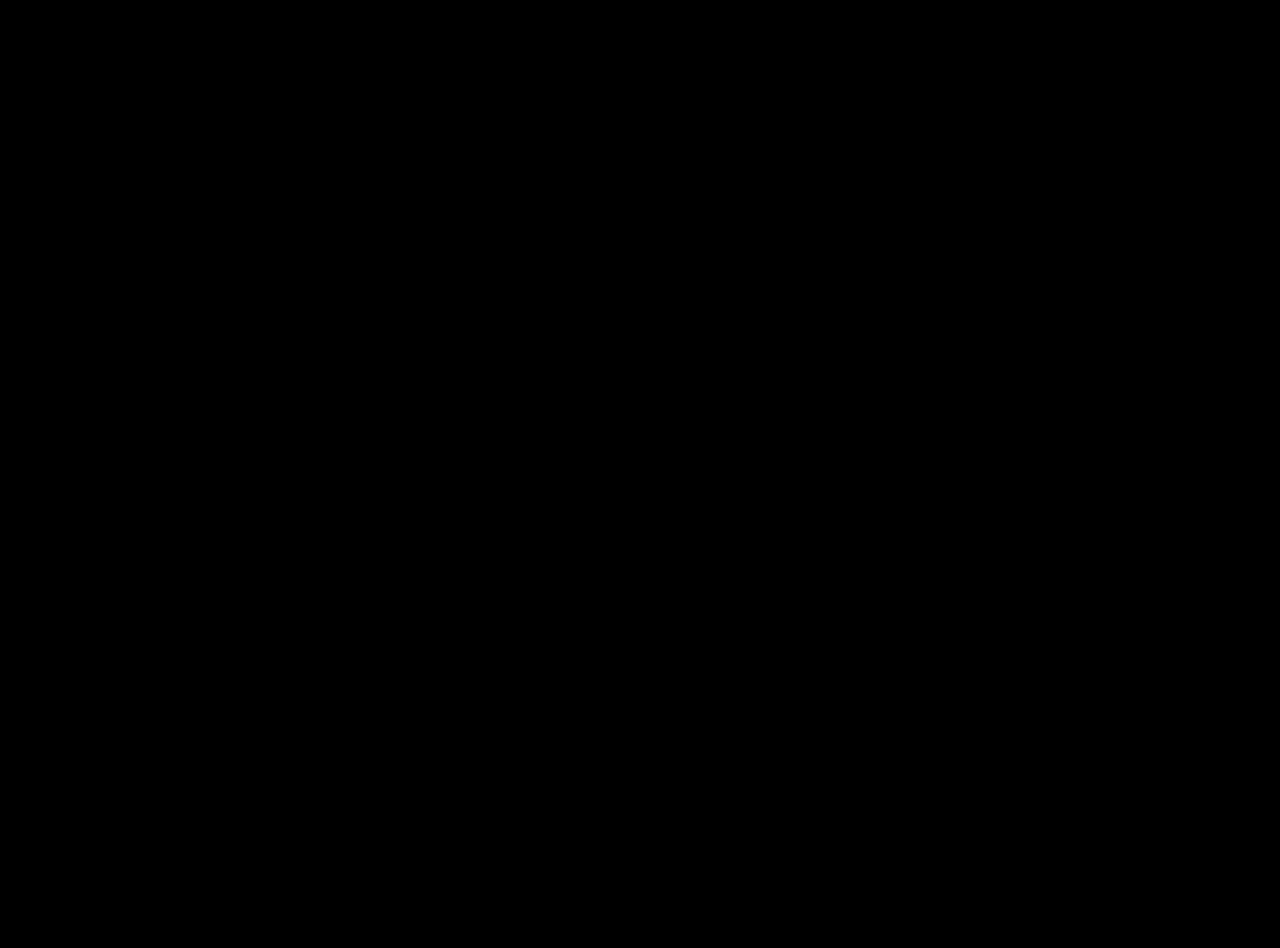
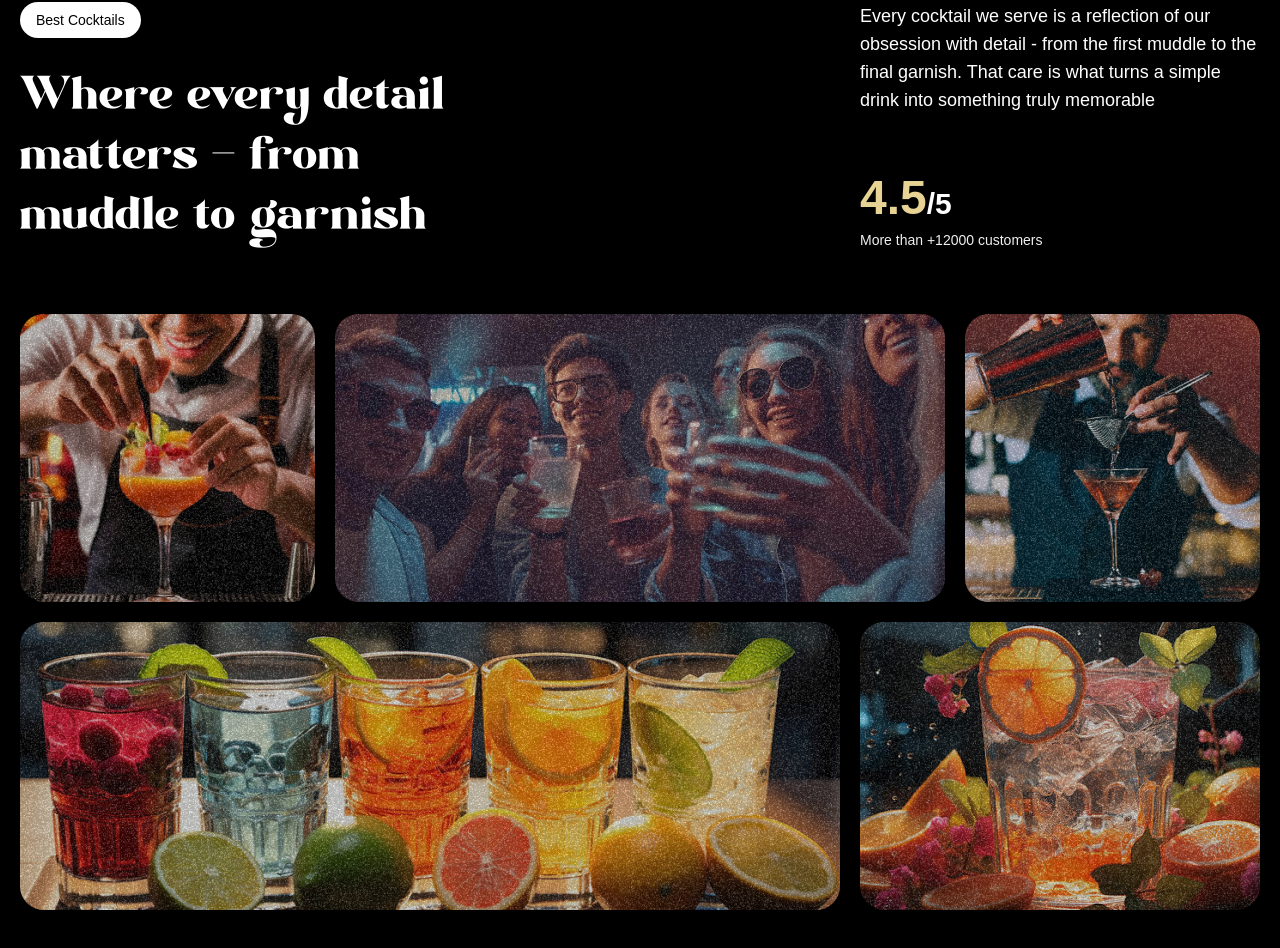
Before and after one commit to abhimajeti24/MocktailLander, a React (Vite) app: page / in a window 1280 px wide. Shown: the part 1710-2658 px from the top of the page. Before the commit the page ends 1600 px from the top, so only its background shows below. Built offline with nearby package versions, Linux system fonts and the light colour scheme; a web font is replaced by a local one.

Commit message:
Added about us section

```diff
--- a/src/App.jsx
+++ b/src/App.jsx
@@ -4,6 +4,7 @@
 import Navbar from './components/Navbar';
 import Hero from './components/Hero';
 import Cocktails from './components/Cocktails';
+import About from './components/About';
 
 gsap.registerPlugin(ScrollTrigger, SplitText);
 
@@ -13,6 +14,7 @@
       <Navbar/>
       <Hero/>
       <Cocktails/>
+      <About/>
     </main>
   )
 }
--- /dev/null
+++ b/src/components/About.jsx
@@ -0,0 +1,89 @@
+import { useGSAP } from '@gsap/react'
+import React from 'react'
+import gsap, { SplitText } from 'gsap/all'
+
+const About = () => {
+
+    useGSAP(() => {
+        const titleSplit = SplitText.create('#about h2', {
+            type: "words",
+        })
+
+        const scrollTimeline = gsap.timeline({
+            scrollTrigger:{
+                trigger: "#about",
+                start: "top center",
+            }
+        })
+
+        scrollTimeline
+        .from(titleSplit.words, {
+            opacity: 0, duration: 1, yPercent: 100, ease: "expo.out", stagger: 0.02
+        })
+        .from('.top-grid div, .bottom-grid div', {
+            opacity: 0, duration: 1, ease: "power1.inOut", stagger: 0.04
+        }, "-=0.5")
+    })
+
+  return (
+    <div id='about'>
+        <div className='mb-16 md:px-0 px-5'>
+            <div className="content">
+                <div className='md:col-span-8'>
+                    <p className='badge'>Best Cocktails</p>
+                    <h2>
+                        Where every detail matters <span className='text-white'>-</span> from muddle to garnish
+                    </h2>
+                </div>
+
+                <div className='sub-content'>
+                    <p>
+                        Every cocktail we serve is a reflection of our obsession with detail - from the first muddle to the final garnish. That care is what turns a simple drink into something truly memorable
+                    </p>
+
+                    <div>
+                        <p className='md:text-3xl text-xl font-bold'>
+                            <span>4.5</span>/5
+                        </p>
+                        <p className="text-sm text-white-100">
+                            More than +12000 customers
+                        </p>
+                    </div>
+                </div>
+            </div>
+        </div>
+
+        <div className="top-grid">
+            <div className='md:col-span-3'>
+                <div className='noisy'/>
+                <img src="/images/abt1.png" alt="grid-img-1" />
+            </div>
+
+            <div className='md:col-span-6'>
+                <div className='noisy'/>
+                <img src="/images/abt2.png" alt="grid-img-2" />
+            </div>
+
+            <div className='md:col-span-3'>
+                <div className='noisy'/>
+                <img src="/images/abt5.png" alt="grid-img-5" />
+            </div>
+        </div>
+
+        <div className='bottom-grid'>
+            <div className='md:col-span-8'>
+                <div className='noisy'/>
+                <img src="/images/abt3.png" alt="grid-img-3" />
+            </div>
+
+            <div className='md:col-span-4'>
+                <div className='noisy'/>
+                <img src="/images/abt4.png" alt="grid-img-4" />
+            </div>
+        </div>
+
+    </div>
+  )
+}
+
+export default About
```
